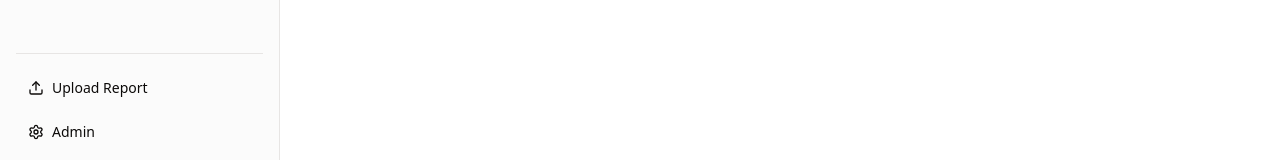
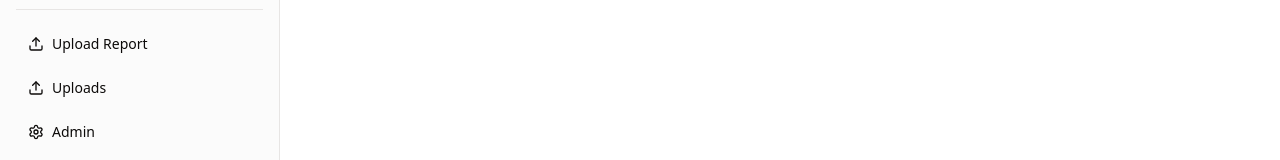
Before and after one commit to JJckrbbt/cdms, a React (Vite) app in the folder frontend/: page /delinquencies in a window 1280 px wide. Shown: the part 634-794 px from the top of the page. Built offline with nearby package versions, Linux system fonts and the light colour scheme; no server answers.

Commit message:
update dev url, delete cloudbuild

```diff
--- a/frontend/src/components/Sidebar.tsx
+++ b/frontend/src/components/Sidebar.tsx
@@ -50,6 +50,12 @@ export function Sidebar({ onUploadReportClick }: SidebarProps) {
             <Upload className="h-4 w-4" />
             Upload Report
           </Button>
+          <Link to="/uploads" className="w-full">
+            <Button variant="ghost" className="justify-start gap-2 w-full">
+              <Upload className="h-4 w-4" />
+              Uploads
+            </Button>
+          </Link>
           <Button variant="ghost" className="justify-start gap-2">
             <Settings className="h-4 w-4" />
             Admin
```
Also changed, not shown: 2 other files (tests, documents, lock files or other folders).
